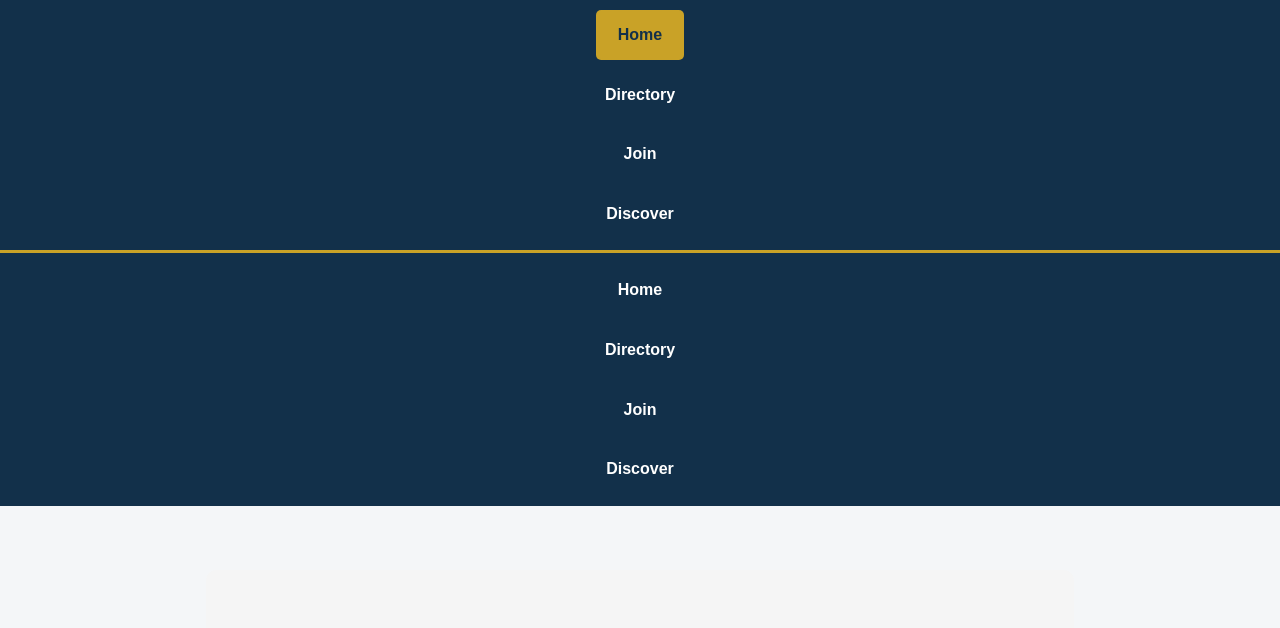
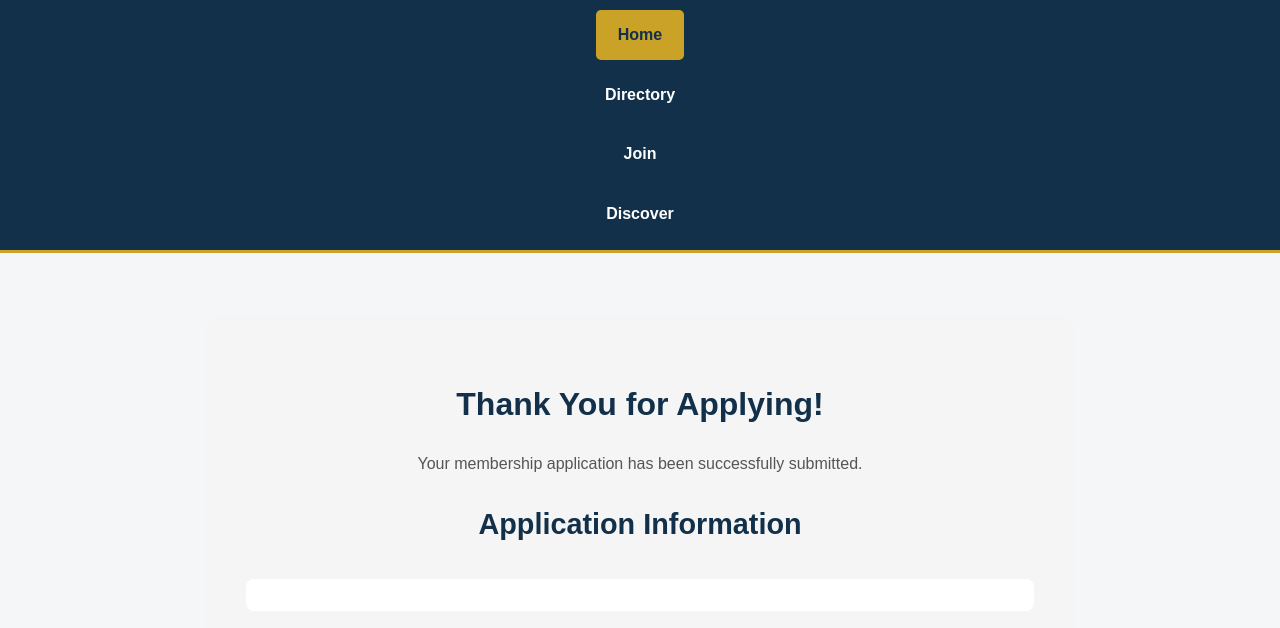
Before and after one commit to armindomazivila/wdd231, a plain HTML site: page chamber/thankyou.html in a window 1280 px wide. Shown: the part 117-745 px from the top of the page. Drawn offline with nearby package versions, Linux system fonts and the light colour scheme.

Commit message:
Correct the thankyou file

```diff
--- a/chamber/thankyou.html
+++ b/chamber/thankyou.html
@@ -68,17 +68,6 @@
 
         </nav>
     </header>
-    <nav id="navigation">
-
-        <a href="index.html">Home</a>
-
-        <a href="directory.html">Directory</a>
-
-        <a href="join.html">Join</a>
-
-        <a href="discover.html">Discover</a>
-
-    </nav>
 
     <main class="thankyou-main">
 
```
